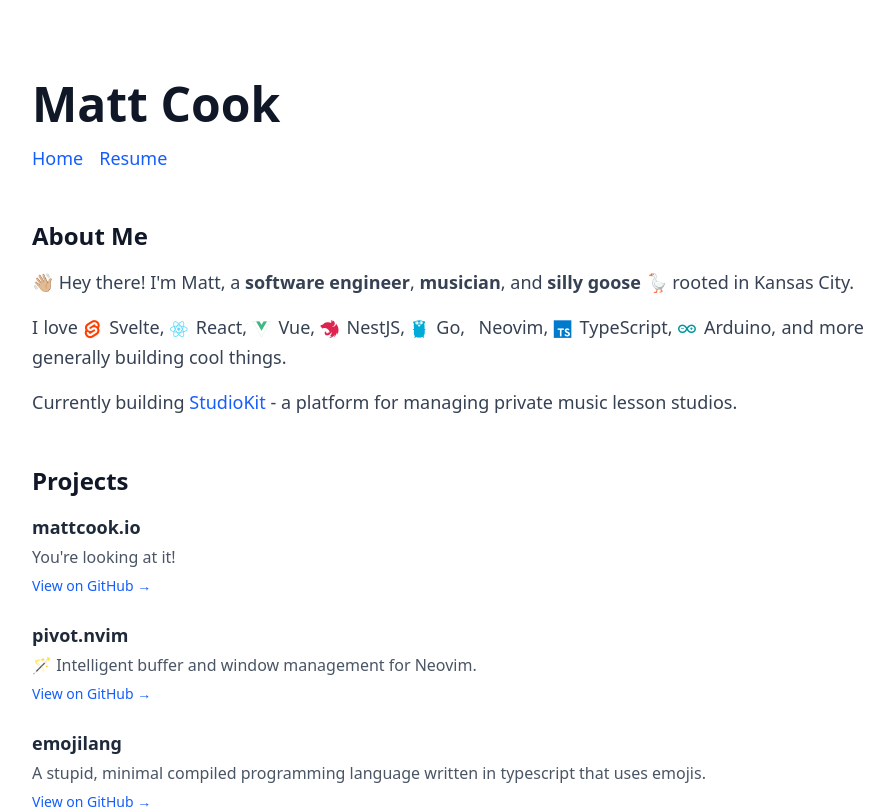
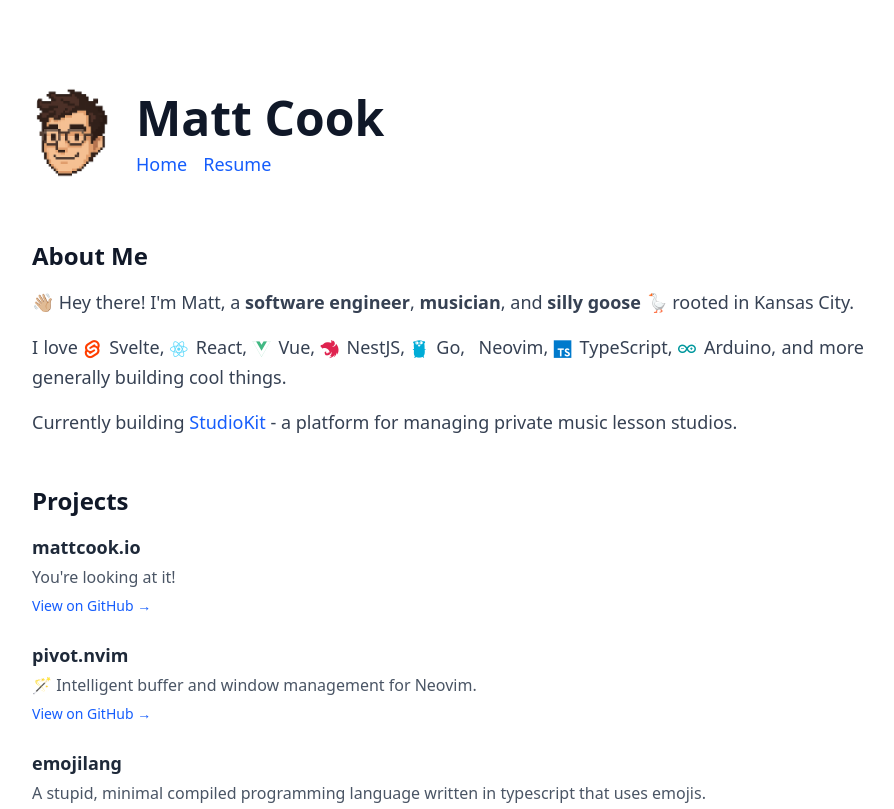
Before and after one commit to mattcookio/mattcook.io, a SvelteKit app: page / in a window 1280 px wide. Shown: the top 809 px of the page, without its empty margins (192-1086 px from the left). Built offline with nearby package versions, Linux system fonts and the light colour scheme.

Commit message:
Added face

```diff
--- a/src/routes/+layout.svelte
+++ b/src/routes/+layout.svelte
@@ -21,13 +21,21 @@
 
 <div class="flex min-h-screen flex-col bg-white text-gray-800">
 	<header class="mx-auto w-full max-w-4xl space-y-4 px-4 pt-12 sm:px-6 md:pt-20 lg:px-8">
+		<div class="flex flex-col items-center gap-4 sm:flex-row sm:items-center md:gap-6">
+			<!-- Container for cropping -->
+			<div class="h-24 w-16 flex-shrink-0 overflow-hidden rounded-full md:h-28 md:w-20">
+				<img src="/me.png" alt="Matt Cook pixel art" class="h-full w-full object-cover" />
+			</div>
+			<div class="flex flex-col items-center text-center sm:items-start sm:text-left">
 				<h1 class="text-3xl font-bold text-gray-900 md:text-4xl lg:text-5xl">Matt Cook</h1>
-		<nav class="mt-4">
+				<nav class="mt-2">
 					<ul class="flex space-x-4 text-lg">
 						<li><a href="/" class="text-blue-600 hover:underline">Home</a></li>
 						<li><a href="/resume" class="text-blue-600 hover:underline">Resume</a></li>
 					</ul>
 				</nav>
+			</div>
+		</div>
 	</header>
 
 	<main class="mx-auto w-full max-w-4xl flex-grow px-4 py-12 sm:px-6 lg:px-8">
```
Also changed, not shown: static/me.png (added), 1 other file (tests, documents, lock files or other folders). Lines whose indentation alone changed are shown as unchanged.
